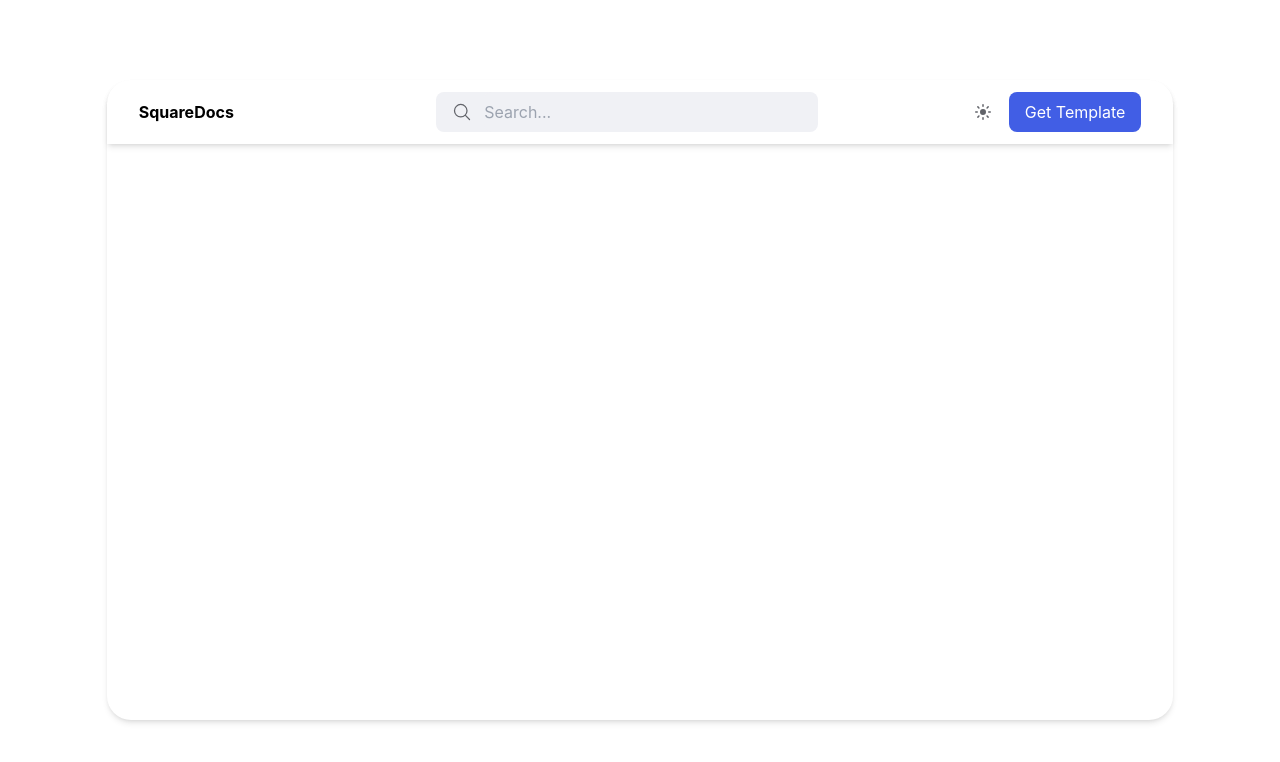
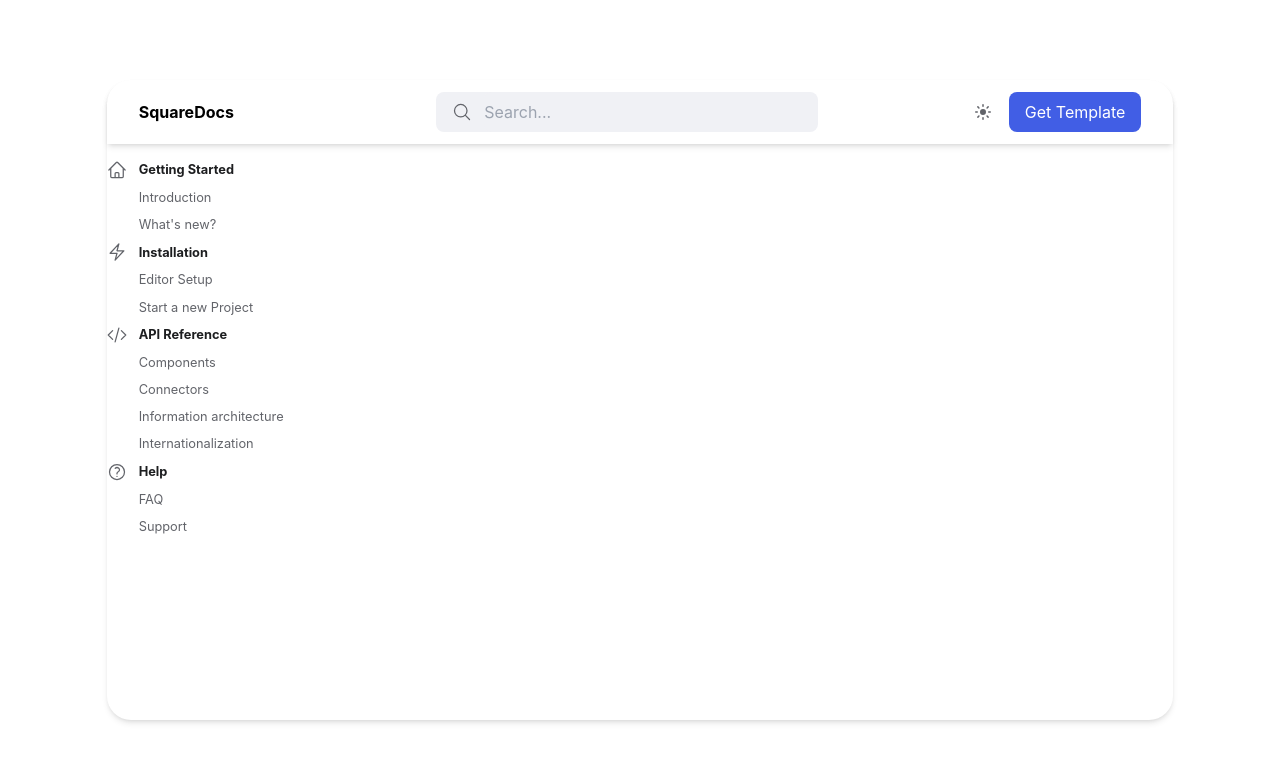
Before and after one commit to Vera-Sjunnesson/squaredocs-design, a React (Create React App) app in the folder code/: page / in a window 1280 px wide. Shown: the top 762 px of the page. Built offline with nearby package versions, Linux system fonts and the light colour scheme.

Commit message:
sidebar lists and styling

```diff
--- a/code/src/App.js
+++ b/code/src/App.js
@@ -1,10 +1,12 @@
 import Navbar from "./components/sections/Navbar";
+import Sidebar from "./components/sections/Sidebar";
 
 const App = () => {
   return (
     <main className="h-screen w-screen flex justify-center items-center">
       <div className="flex bg-white m-auto w-10/12 h-4/5 p-10 rounded-4xl shadow-3xl relative">
         <Navbar />
+        <Sidebar />
       </div>
     </main>
   );
--- a/code/src/components/sections/Sidebar.js
+++ b/code/src/components/sections/Sidebar.js
@@ -0,0 +1,60 @@
+import React from 'react';
+import {
+  HomeIcon,
+  BoltIcon,
+  CodeBracketIcon,
+  QuestionMarkCircleIcon
+} from "@heroicons/react/24/outline";
+
+const MainLinks = {
+  items: [
+    {
+      id: 1,
+      icon: HomeIcon,
+      title: "Getting Started",
+      sublinks: ["Introduction", "What's new?"]
+    },
+    {
+      id: 2,
+      icon: BoltIcon,
+      title: "Installation",
+      sublinks: ["Editor Setup", "Start a new Project"]
+    },
+    {
+      id: 3,
+      icon: CodeBracketIcon,
+      title: "API Reference",
+      sublinks: ["Components", "Connectors", "Information architecture", "Internationalization"]
+    },
+    {
+      id: 4,
+      icon: QuestionMarkCircleIcon,
+      title: "Help",
+      sublinks: ["FAQ", "Support"]
+    }
+  ]
+};
+
+const Sidebar = () => {
+  return (
+    <nav className="absolute top-20 left-0">
+      {MainLinks.items.map((item) => {
+        const Icon = item.icon;
+        return (
+        <ul key={item.id}>
+          <li className="text-xs font-bold text-black flex items-center gap-x-3 mb-2">
+            <Icon className="h-5 w-5 text-dark-grey"/>
+            {item.title}
+          </li>
+          <ul className="ml-8">
+            {item.sublinks.map((sublink, index) => (
+              <li className="text-xs text-dark-grey mb-2" key={index}>{sublink}</li>
+            ))}
+          </ul>
+        </ul>
+        )})}
+    </nav>
+  );
+};
+
+export default Sidebar;
--- a/code/tailwind.config.js
+++ b/code/tailwind.config.js
@@ -20,8 +20,13 @@ module.exports = {
       borderRadius: {
         "4xl": "1.5rem",
         "2xl": "1.5rem 1.5rem 0rem 0rem",
-      }
+      },
+
+    fontSize: {
+      xs: ".8rem",
+      xxs: ".5rem",
     }
+    },
   },
   plugins: [],
 }
```
